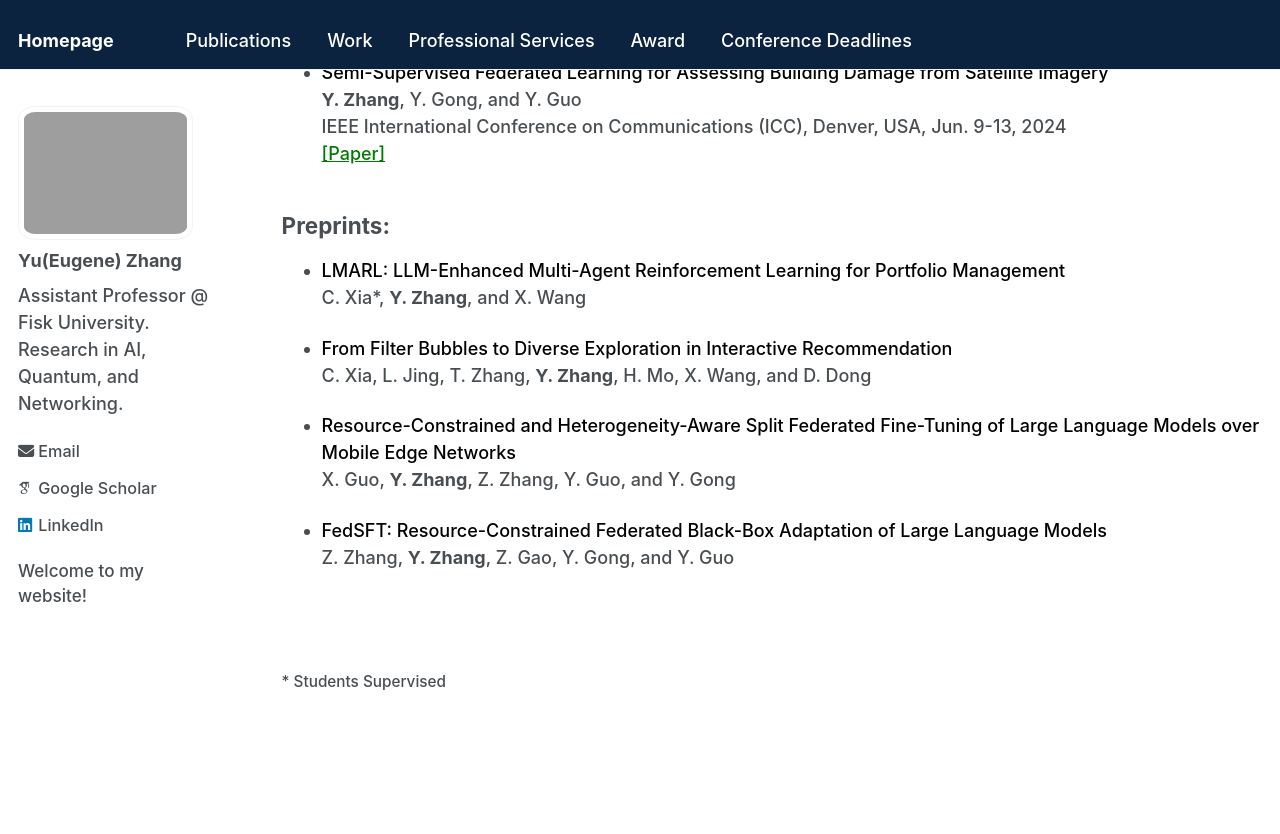
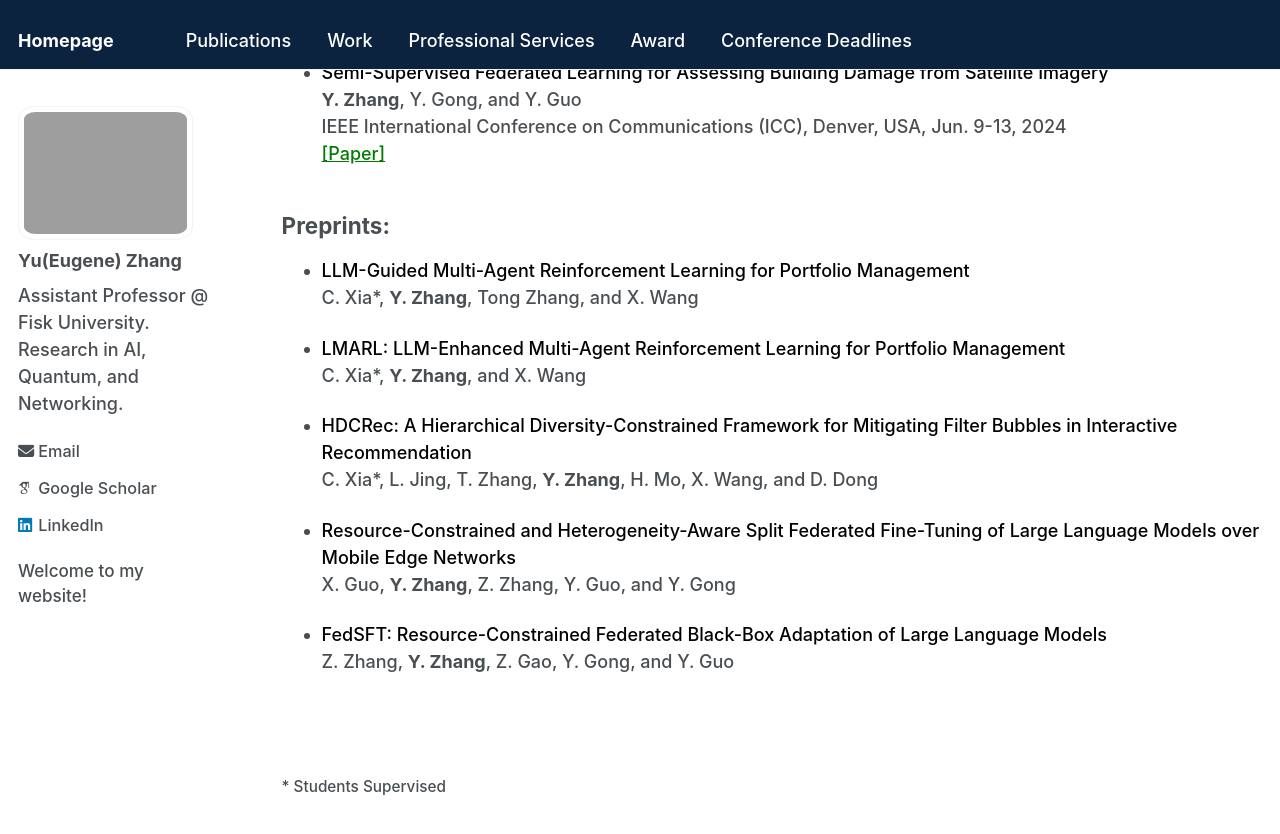
Before and after one commit to Yu-Zhang-Eugene/yu-zhang-eugene.github.io, a Jekyll site: the page built from _pages/publications.md, in a window 1280 px wide and 900 px high, scrolled down 1249 px. Shown: the top 834 px of the window. Built offline with Jekyll 4.4.1, drawn with Linux system fonts in a browser that asks for light colours; some web fonts are replaced.

Commit message:
Modify preprints section of publications.md
Updated publication entries in the preprints section.

```diff
--- a/_pages/publications.md
+++ b/_pages/publications.md
@@ -60,11 +60,14 @@ IEEE International Conference on Communications (ICC), Denver, USA, Jun. 9-13, 2
 
 Preprints:
 ------
+- <span style="color: black;"> LLM-Guided Multi-Agent Reinforcement Learning for Portfolio Management </span>
+  C. Xia*, __Y. Zhang__, Tong Zhang, and X. Wang
+
 - <span style="color: black;"> LMARL: LLM-Enhanced Multi-Agent Reinforcement Learning for Portfolio Management </span>
   C. Xia*, __Y. Zhang__, and X. Wang
 
-- <span style="color: black;"> From Filter Bubbles to Diverse Exploration in Interactive Recommendation </span>
-  C. Xia, L. Jing, T. Zhang, __Y. Zhang__, H. Mo, X. Wang, and D. Dong
+- <span style="color: black;"> HDCRec: A Hierarchical Diversity-Constrained Framework for Mitigating Filter Bubbles in Interactive Recommendation </span>
+  C. Xia*, L. Jing, T. Zhang, __Y. Zhang__, H. Mo, X. Wang, and D. Dong
 
 - <span style="color: black;"> Resource-Constrained and Heterogeneity-Aware Split Federated Fine-Tuning of Large Language Models over Mobile Edge Networks </span>
   X. Guo, __Y. Zhang__, Z. Zhang, Y. Guo, and Y. Gong
```
